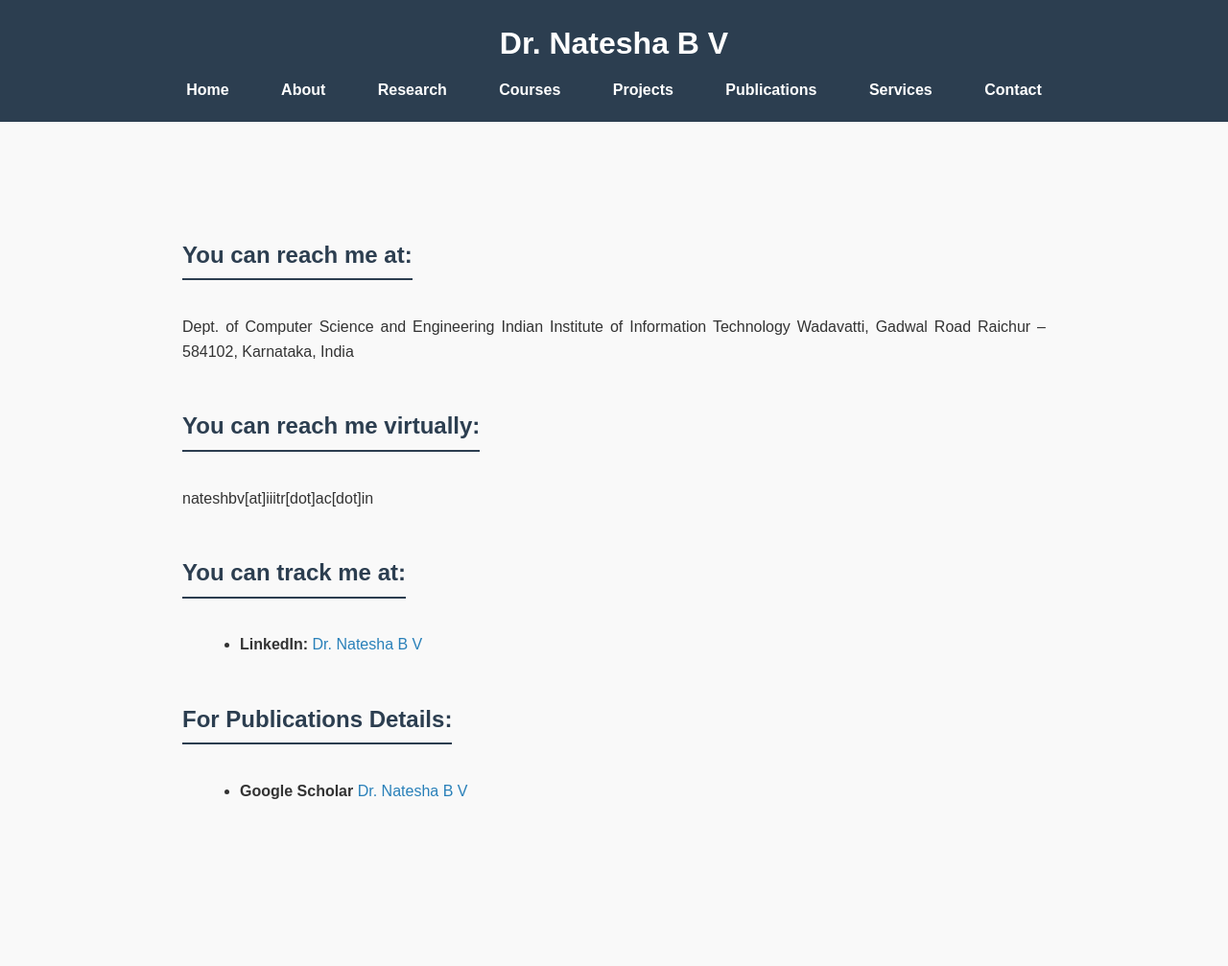
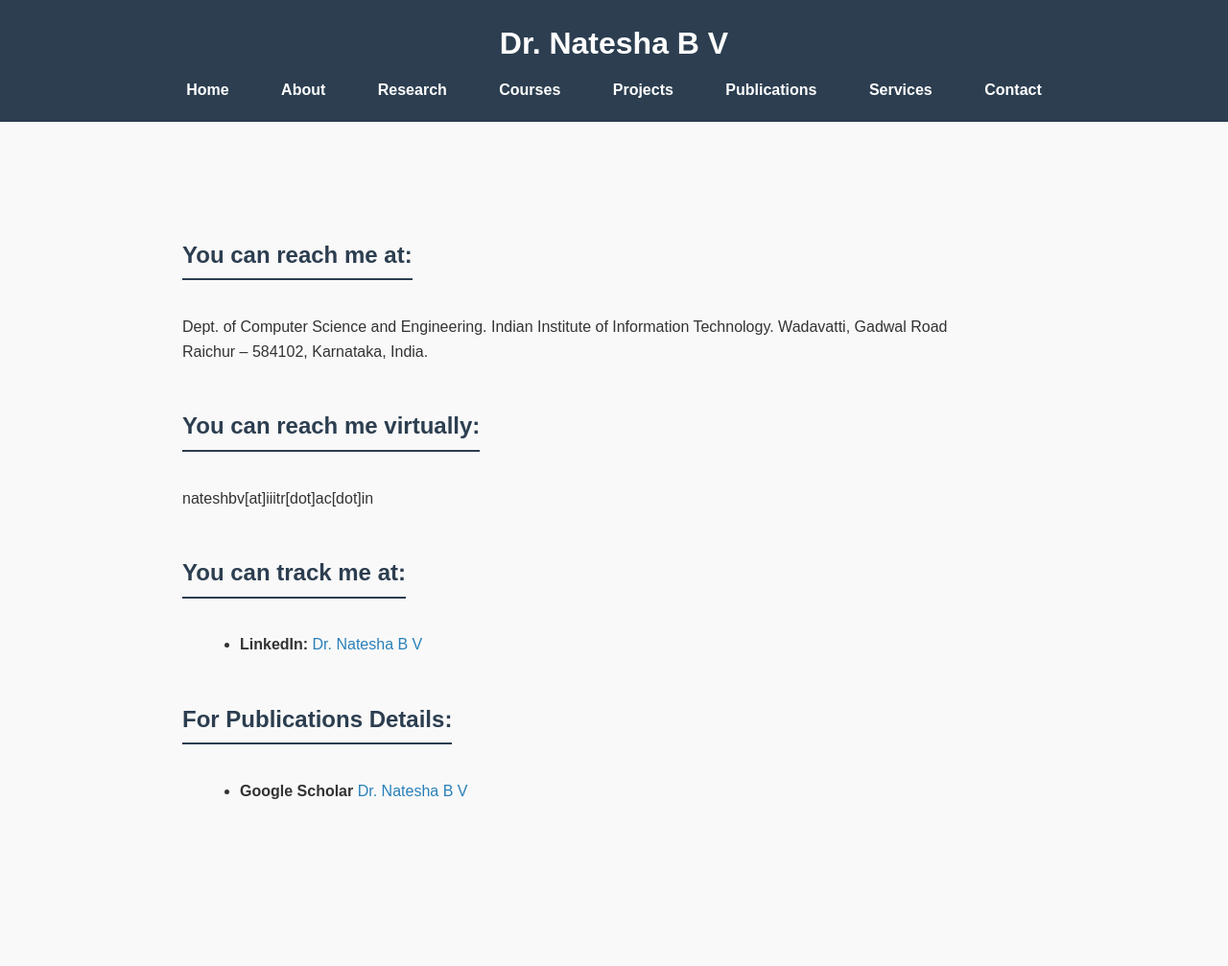
Before and after one commit to Nateshbv/Nateshbv.github.io, a Jekyll site: the page built from Contact.md, in a window 1280 px wide. Shown: the whole page at 96% size. Built offline with Jekyll 4.4.1, drawn with Linux system fonts in a browser that asks for light colours.

```diff
--- a/Contact.md
+++ b/Contact.md
@@ -4,10 +4,10 @@ title: Contact
 ---
 ## You can reach me at:
 
-Dept. of Computer Science and Engineering
-Indian Institute of Information Technology
+Dept. of Computer Science and Engineering.
+Indian Institute of Information Technology.
 Wadavatti, Gadwal Road
-Raichur – 584102, Karnataka, India
+Raichur – 584102, Karnataka, India.
 
 
 
```
